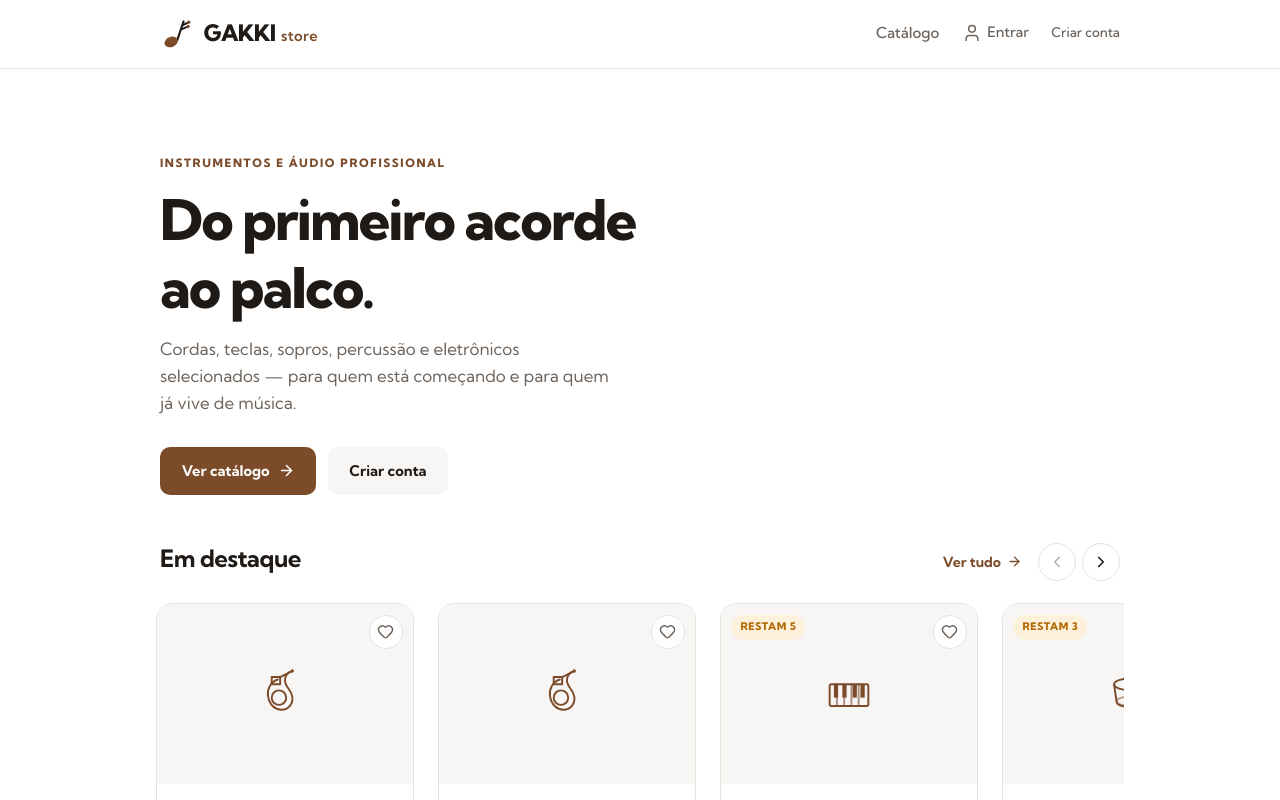
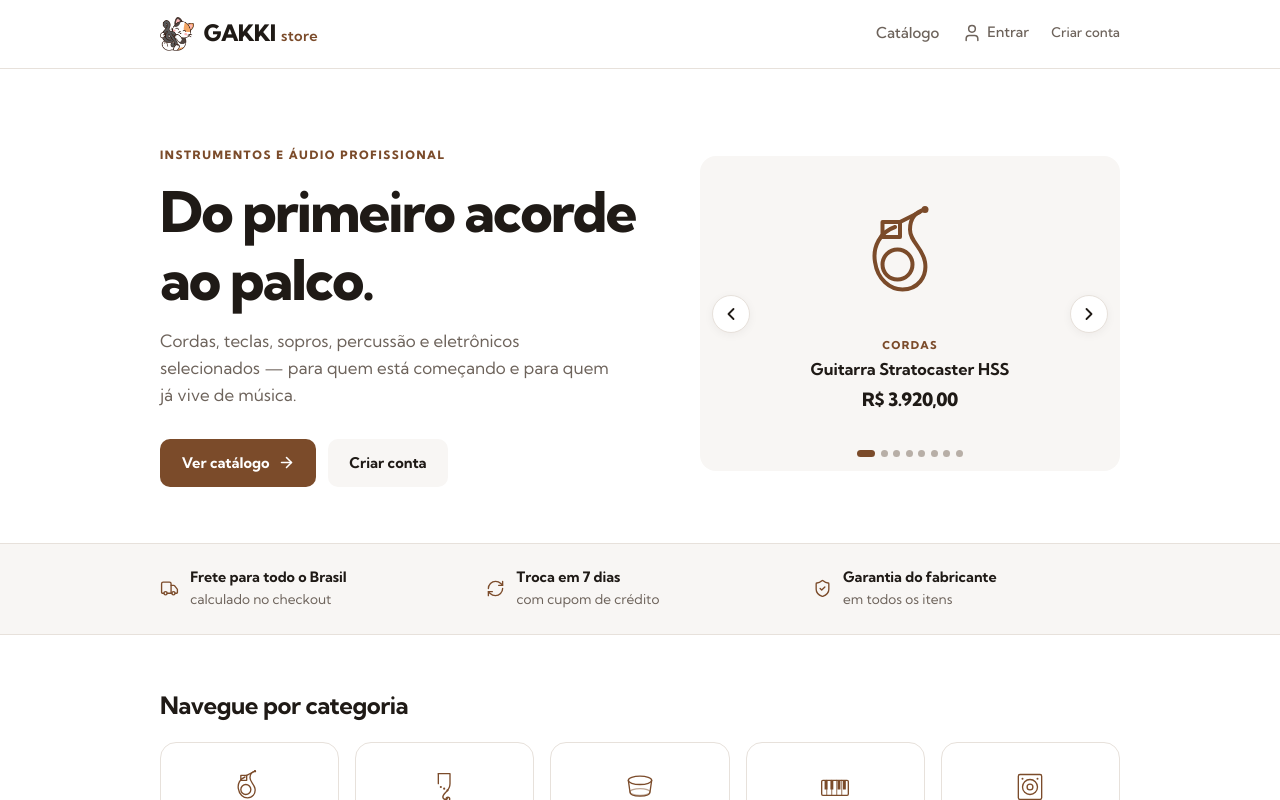
Before and after one commit to DanielMakiyama/frontGAKKI-ecommerce, a React (Vite) app: page / in a window 1280 px wide. Shown: the top 800 px of the page. Built offline with nearby package versions, Linux system fonts and the light colour scheme; no server answers.

Commit message:
feat: substitui logo da marca

```diff
--- a/index.html
+++ b/index.html
@@ -2,7 +2,7 @@
 <html lang="pt-BR">
   <head>
     <meta charset="UTF-8" />
-    <link rel="icon" type="image/svg+xml" href="/favicon.svg" />
+    <link rel="icon" type="image/png" href="/favicon.png" />
     <meta name="viewport" content="width=device-width, initial-scale=1.0" />
     <meta name="theme-color" content="#ffffff" />
     <link rel="preconnect" href="https://fonts.googleapis.com" />
--- a/src/components/CarrosselProdutos.jsx
+++ b/src/components/CarrosselProdutos.jsx
@@ -57,31 +57,23 @@ export default function CarrosselProdutos({ titulo, produtos = [], verTudoPara }
     <section className="carrossel" aria-labelledby="titulo-carrossel">
       <header className="cabecalho-secao">
         <h2 id="titulo-carrossel">{titulo}</h2>
-
-        <div className="carrossel-controles">
         {verTudoPara && (
           <Link to={verTudoPara} className="link-secao">
             Ver tudo <ArrowRight size={15} strokeWidth={2.2} />
           </Link>
         )}
-          <div className="carrossel-nav">
+      </header>
+
+      {/* As setas moram na moldura, não no cabeçalho: ficam ancoradas nas
+          pontas do trilho, que é onde o conteúdo entra e sai. */}
+      <div className="carrossel-moldura">
         <button
-              type="button" className="btn-carrossel"
+          type="button" className="btn-carrossel esquerda"
           onClick={() => deslizar(-1)} disabled={!podeVoltar}
           aria-label="Produtos anteriores"
         >
-              <ChevronLeft size={18} strokeWidth={2.2} />
+          <ChevronLeft size={20} strokeWidth={2.2} />
         </button>
-            <button
-              type="button" className="btn-carrossel"
-              onClick={() => deslizar(1)} disabled={!podeAvancar}
-              aria-label="Próximos produtos"
-            >
-              <ChevronRight size={18} strokeWidth={2.2} />
-            </button>
-          </div>
-        </div>
-      </header>
 
         {/* tabIndex={0} torna o trilho focável: com o foco nele, as setas do
             teclado rolam a lista. Sem isso, quem não usa mouse fica preso. */}
@@ -97,6 +89,15 @@ export default function CarrosselProdutos({ titulo, produtos = [], verTudoPara }
             <ProdutoCard key={p.id} produto={p} />
           ))}
         </div>
+
+        <button
+          type="button" className="btn-carrossel direita"
+          onClick={() => deslizar(1)} disabled={!podeAvancar}
+          aria-label="Próximos produtos"
+        >
+          <ChevronRight size={20} strokeWidth={2.2} />
+        </button>
+      </div>
     </section>
   );
 }
--- /dev/null
+++ b/src/components/DestaqueHero.jsx
@@ -0,0 +1,95 @@
+import { useEffect, useState } from "react";
+import { Link } from "react-router-dom";
+import { ChevronLeft, ChevronRight } from "lucide-react";
+import IconeInstrumento from "./IconeInstrumento";
+import { formatarBRL } from "./ProdutoCard";
+
+/**
+ * DestaqueHero — painel do hero que mostra UM produto por vez, com setas
+ * nas laterais para folhear.
+ *
+ * Diferente do <CarrosselProdutos />, aqui não há rolagem: é uma troca
+ * de conteúdo por índice, porque só existe um card visível. Por isso a
+ * navegação é circular — do último volta ao primeiro. Numa lista que
+ * rola, parar na ponta faz sentido; folheando um por um, esbarrar num
+ * botão morto só irrita.
+ *
+ * O painel inteiro é um <Link> para o produto exibido; as setas ficam
+ * acima dele na pilha (z-index) para receberem o próprio clique.
+ */
+export default function DestaqueHero({ produtos = [] }) {
+  const [indice, setIndice] = useState(0);
+
+  // Se a lista chegar depois (ou encolher), um índice antigo apontaria
+  // para um produto que não existe mais.
+  useEffect(() => setIndice(0), [produtos]);
+
+  if (produtos.length === 0) {
+    return <div className="hero-visual" aria-hidden="true" />;
+  }
+
+  const produto = produtos[indice] ?? produtos[0];
+  const categoria = [...produto.categorias][0] || "Instrumento";
+
+  // O `+ produtos.length` antes do módulo evita índice negativo ao
+  // voltar do primeiro: (0 - 1) % 8 é -1 em JavaScript, não 7.
+  const mover = (passo) =>
+    setIndice((i) => (i + passo + produtos.length) % produtos.length);
+
+  return (
+    <div
+      className="hero-visual"
+      role="group"
+      aria-roledescription="carrossel"
+      aria-label="Produtos em destaque"
+    >
+      <button
+        type="button"
+        className="seta-destaque esquerda"
+        onClick={() => mover(-1)}
+        aria-label="Produto anterior"
+      >
+        <ChevronLeft size={20} strokeWidth={2.2} />
+      </button>
+
+      {/* A `key` faz o React remontar o bloco a cada troca, o que
+          reinicia a animação de entrada. Sem ela, o conteúdo mudaria
+          sem transição nenhuma. */}
+      <Link
+        to={`/produtos/${produto.id}`}
+        className="destaque-conteudo"
+        key={produto.id}
+        aria-live="polite"
+      >
+        <IconeInstrumento categoria={categoria} />
+        <div className="destaque-info">
+          <span className="destaque-categoria">{categoria}</span>
+          <strong>{produto.nome}</strong>
+          <span className="destaque-preco">{formatarBRL(produto.valorVenda)}</span>
+        </div>
+      </Link>
+
+      <button
+        type="button"
+        className="seta-destaque direita"
+        onClick={() => mover(1)}
+        aria-label="Próximo produto"
+      >
+        <ChevronRight size={20} strokeWidth={2.2} />
+      </button>
+
+      <div className="destaque-pontos">
+        {produtos.map((p, i) => (
+          <button
+            key={p.id}
+            type="button"
+            className={`ponto${i === indice ? " ativo" : ""}`}
+            onClick={() => setIndice(i)}
+            aria-label={`Ver ${p.nome}`}
+            aria-current={i === indice}
+          />
+        ))}
+      </div>
+    </div>
+  );
+}
--- a/src/components/LogoGakki.jsx
+++ b/src/components/LogoGakki.jsx
@@ -1,59 +1,37 @@
+import logo from "/logo-gakki.png";
+
 /**
- * LogoGakki — assinatura visual da GAKKI STORE.
+ * LogoGakki — símbolo da marca.
  *
- * O desenho funde dois símbolos numa figura só:
+ * Passou a ser uma imagem (`public/logo-gakki.png`) no lugar do SVG
+ * desenhado à mão. Quem consome o componente não precisa saber disso: a
+ * API continua a mesma (`size`, `className`, `titulo`), então Header e
+ * qualquer outro ponto seguem funcionando sem alteração.
  *
- *   • CABEÇA DA NOTA → a elipse inclinada (-22°) na base, preenchida com
- *     a cor da marca. É o corpo da figura;
- *   • BRAÇO E CRAVELHAS DO SHAMISEN (sao + itomaki) → a haste que sobe
- *     da nota e as duas travessas com botão na ponta, saindo do MESMO
- *     lado — é assim que o tenjin (a cabeça do shamisen) aparece visto
- *     de perfil.
+ * Duas diferenças práticas em relação ao SVG anterior:
  *
- * As cravelhas ficarem só à direita não é detalhe estético: com uma de
- * cada lado a figura vira um sustenido (♯). De um lado só, vira cabeça
- * de instrumento.
+ *   • a cor é fixa — não acompanha mais `currentColor` nem
+ *     `--cor-primaria`. Sobre fundo escuro, a arte se mantém como é;
+ *   • é raster. O arquivo está em 256px, então aguenta até 128px de
+ *     exibição em tela retina. Para usar bem maior, exporte um PNG
+ *     maior (ou um SVG) e troque só este arquivo.
  *
- * Cores: haste e cravelhas usam `currentColor` (herdam a cor do texto do
- * container); cabeça e botões usam `--cor-primaria`. Por isso o mesmo
- * componente serve header claro, rodapé escuro e estado hover sem
- * precisar de nenhuma prop de cor.
+ * `titulo` continua controlando a acessibilidade: sem ele a imagem é
+ * decorativa (`alt=""`), porque a palavra "GAKKI store" já aparece ao
+ * lado no header e um alt aqui seria leitura duplicada.
  */
 export default function LogoGakki({ size = 34, className = "", titulo }) {
   return (
-    <svg
+    <img
+      src={logo}
       className={className}
       width={size}
       height={size}
-      viewBox="0 0 32 32"
-      fill="none"
-      role={titulo ? "img" : undefined}
-      aria-label={titulo || undefined}
+      alt={titulo || ""}
       aria-hidden={titulo ? undefined : true}
-      focusable="false"
-    >
-      {titulo && <title>{titulo}</title>}
-
-      {/* braço do shamisen (sao) — também é a haste da nota */}
-      <path d="M16.3 21.6 L22.2 4.2" stroke="currentColor" strokeWidth="2" strokeLinecap="round" />
-
-      {/* cravelhas (itomaki), ambas para o mesmo lado */}
-      <path d="M20 11.6 L26.2 9" stroke="currentColor" strokeWidth="1.8" strokeLinecap="round" />
-      <path d="M21.2 7.9 L27 4.9" stroke="currentColor" strokeWidth="1.8" strokeLinecap="round" />
-
-      {/* botões das cravelhas */}
-      <circle cx="26.4" cy="8.9" r="1.6" fill="var(--cor-primaria)" />
-      <circle cx="27.2" cy="4.8" r="1.6" fill="var(--cor-primaria)" />
-
-      {/* cabeça da nota — corpo da figura */}
-      <ellipse
-        cx="10.5"
-        cy="23.5"
-        rx="6.4"
-        ry="4.8"
-        transform="rotate(-22 10.5 23.5)"
-        fill="var(--cor-primaria)"
-      />
-    </svg>
+      draggable={false}
+      // Sem lazy: o logo aparece na primeira dobra de todas as páginas.
+      decoding="async"
+    />
   );
 }
--- a/src/index.css
+++ b/src/index.css
@@ -51,6 +51,10 @@
   /* Página de produto: precisa de duas colunas confortáveis, mas não da
      tela inteira — a 1800px a foto e o texto ficariam longe demais. */
   --largura-container-medio: 1180px;
+  /* Vitrines horizontais: uma faixa mais larga que o resto da página,
+     para caber mais um card. A diferença para o container-medio (300px)
+     é exatamente a largura de um card + o vão entre eles. */
+  --largura-container-largo: 1480px;
 
   /* --- Forma --------------------------------------------- */
   --raio-sm: 8px;
@@ -127,6 +131,7 @@ button { font-family: inherit; cursor: pointer; }
 .container { width: 100%; margin: 0 auto; }
 .container-estreito { max-width: var(--largura-container-estreito); }
 .container-medio { max-width: var(--largura-container-medio); }
+.container-largo { max-width: var(--largura-container-largo); }
 @media (max-width: 700px) { :root { --recuo-lateral: 1.25rem; } }
 
 /* ---------- Header ---------- */
@@ -158,12 +163,15 @@ button { font-family: inherit; cursor: pointer; }
 }
 .gakki-logo .simbolo {
   flex-shrink: 0;
+  /* object-fit: a arte não é perfeitamente quadrada; sem isto ela
+     esticaria para caber na caixa width x height. */
+  object-fit: contain;
   transition: transform .25s cubic-bezier(.34, 1.4, .64, 1);
 }
-/* O braço do shamisen gira uns graus no hover, como se o instrumento
-   fosse ajeitado na mão. Origem no corpo da nota, não no centro do SVG. */
-.gakki-logo:hover .simbolo { transform: rotate(-8deg); }
-.gakki-logo .simbolo { transform-origin: 33% 73%; }
+/* Balancinho no hover. A origem estava calibrada para o corpo da nota
+   do SVG antigo; com a arte nova, o ponto de giro é o centro. */
+.gakki-logo:hover .simbolo { transform: rotate(-7deg) scale(1.05); }
+.gakki-logo .simbolo { transform-origin: 50% 55%; }
 @media (prefers-reduced-motion: reduce) {
   .gakki-logo .simbolo { transition: none; }
   .gakki-logo:hover .simbolo { transform: none; }
@@ -515,8 +523,14 @@ table.tabela-simples tbody tr:hover { background: var(--cor-fundo-alt); }
 
 /* ---------- Home: hero, categorias e destaques ---------- */
 
-.hero { padding-top: 2.5rem; padding-bottom: 3rem; }
-@media (max-width: 860px) { .hero { padding-bottom: 2.5rem; } }
+.hero {
+  display: grid; grid-template-columns: minmax(0, 1fr) minmax(0, 420px);
+  gap: 3rem; align-items: center;
+  padding-top: 2rem; padding-bottom: 3.5rem;
+}
+@media (max-width: 860px) {
+  .hero { grid-template-columns: 1fr; gap: 2rem; padding-bottom: 2.5rem; }
+}
 
 .hero-etiqueta {
   display: inline-block; margin-bottom: .9rem;
@@ -870,18 +884,33 @@ table.tabela-simples tbody tr:hover { background: var(--cor-fundo-alt); }
 
 /* ---------- Carrossel de produtos ---------- */
 
-.carrossel-controles { display: flex; align-items: center; gap: 1rem; }
-.carrossel-nav { display: flex; gap: .4rem; }
+/* Moldura relativa: é a referência de posicionamento das setas, que
+   ficam ancoradas nas pontas do trilho. */
+.carrossel-moldura { position: relative; }
 
 .btn-carrossel {
-  width: 38px; height: 38px; border-radius: 50%;
+  position: absolute; top: 42%; transform: translateY(-50%); z-index: 3;
+  width: 42px; height: 42px; border-radius: 50%;
   border: 1px solid var(--cor-borda); background: var(--cor-superficie);
   color: var(--cor-tinta);
   display: flex; align-items: center; justify-content: center;
-  transition: border-color .15s ease, color .15s ease;
+  box-shadow: var(--sombra-forte);
+  transition: border-color .15s ease, color .15s ease, opacity .15s ease;
 }
+/* Ficam meio corpo para fora do trilho: não tampam o card da ponta e
+   deixam claro que o conteúdo continua além da borda. */
+.btn-carrossel.esquerda { left: -21px; }
+.btn-carrossel.direita { right: -21px; }
 .btn-carrossel:hover:not(:disabled) { border-color: var(--cor-primaria); color: var(--cor-primaria); }
-.btn-carrossel:disabled { color: var(--cor-texto-fraco); border-color: var(--cor-borda); cursor: not-allowed; }
+/* Na ponta da lista a seta some em vez de ficar cinza: sem conteúdo
+   além dali, um botão morto só ocupa espaço sobre o card. */
+.btn-carrossel:disabled { opacity: 0; pointer-events: none; }
+
+/* Sem folga lateral para as setas saírem: elas voltam para dentro. */
+@media (max-width: 1560px) {
+  .btn-carrossel.esquerda { left: .5rem; }
+  .btn-carrossel.direita { right: .5rem; }
+}
 
 .carrossel-trilho {
   display: flex; gap: 1.5rem;
@@ -904,3 +933,64 @@ table.tabela-simples tbody tr:hover { background: var(--cor-fundo-alt); }
    para caber no trilho, e não sobraria nada para rolar. */
 .carrossel-trilho > .produto-card { flex: 0 0 258px; scroll-snap-align: start; }
 @media (max-width: 520px) { .carrossel-trilho > .produto-card { flex-basis: 74%; } }
+
+
+/* ---------- Painel de destaque do hero (um produto por vez) ---------- */
+
+.hero-visual {
+  position: relative;
+  aspect-ratio: 4 / 3;
+  background: var(--cor-fundo-alt); border-radius: var(--raio-lg);
+  overflow: hidden;
+}
+
+.destaque-conteudo {
+  position: absolute; inset: 0;
+  display: flex; flex-direction: column; align-items: center; justify-content: center;
+  gap: 1.2rem; padding: 2rem 3.5rem 3rem;
+  text-align: center;
+  animation: entrada-destaque .28s ease-out;
+}
+.destaque-conteudo > svg { width: 120px; height: 120px; color: var(--cor-primaria); flex-shrink: 0; }
+.destaque-info { display: flex; flex-direction: column; gap: .15rem; }
+.destaque-categoria {
+  font-size: 0.68rem; font-weight: 800; text-transform: uppercase;
+  letter-spacing: .12em; color: var(--cor-primaria);
+}
+.destaque-info strong { color: var(--cor-tinta); font-size: 1.02rem; font-weight: 700; }
+.destaque-preco { font-size: 1.15rem; font-weight: 800; color: var(--cor-tinta); letter-spacing: -0.02em; }
+.destaque-conteudo:hover .destaque-info strong { color: var(--cor-primaria); }
+
+@keyframes entrada-destaque {
+  from { opacity: 0; transform: translateY(6px); }
+  to   { opacity: 1; transform: none; }
+}
+@media (prefers-reduced-motion: reduce) {
+  .destaque-conteudo { animation: none; }
+}
+
+/* As setas ficam acima do link que cobre o painel inteiro. */
+.seta-destaque {
+  position: absolute; top: 50%; transform: translateY(-50%); z-index: 2;
+  width: 38px; height: 38px; border-radius: 50%;
+  border: 1px solid var(--cor-borda); background: var(--cor-superficie);
+  color: var(--cor-tinta);
+  display: flex; align-items: center; justify-content: center;
+  box-shadow: var(--sombra);
+  transition: border-color .15s ease, color .15s ease;
+}
+.seta-destaque:hover { border-color: var(--cor-primaria); color: var(--cor-primaria); }
+.seta-destaque.esquerda { left: .75rem; }
+.seta-destaque.direita { right: .75rem; }
+
+.destaque-pontos {
+  position: absolute; bottom: .9rem; left: 0; right: 0; z-index: 2;
+  display: flex; justify-content: center; gap: .35rem;
+}
+.ponto {
+  width: 7px; height: 7px; padding: 0; border-radius: 50%;
+  border: none; background: var(--cor-texto-fraco);
+  transition: background .15s ease, width .15s ease;
+}
+.ponto:hover { background: var(--cor-texto-suave); }
+.ponto.ativo { background: var(--cor-primaria); width: 18px; border-radius: var(--raio-pill); }
--- a/src/pages/Home.jsx
+++ b/src/pages/Home.jsx
@@ -5,10 +5,11 @@ import { api } from "../api/client";
 import { useAuth } from "../context/AuthContext";
 import AdminDashboard from "../components/AdminDashboard";
 import IconeInstrumento from "../components/IconeInstrumento";
+import DestaqueHero from "../components/DestaqueHero";
 import CarrosselProdutos from "../components/CarrosselProdutos";
 
-// Mais itens que o grid antigo mostrava: um carrossel com 4 cards não
-// tem para onde rolar, e a seta nasceria desabilitada.
+// A mesma lista alimenta o painel do hero e o carrossel do rodapé: uma
+// requisição só, dois usos.
 const QTD_VITRINE = 8;
 
 export default function Home() {
@@ -32,6 +33,7 @@ export default function Home() {
   return (
     <>
       <section className="hero container container-medio">
+        <div className="hero-texto">
           <span className="hero-etiqueta">Instrumentos e áudio profissional</span>
           <h1>Do primeiro acorde ao palco.</h1>
           <p>
@@ -44,11 +46,10 @@ export default function Home() {
             </Link>
             {!usuario && <Link to="/registrar" className="btn btn-secundario">Criar conta</Link>}
           </div>
+        </div>
+
+        <DestaqueHero produtos={vitrine} />
       </section>
-
-      <div className="container container-medio secao-home">
-        <CarrosselProdutos titulo="Em destaque" produtos={vitrine} verTudoPara="/catalogo" />
-      </div>
 
       <section className="faixa-garantias faixa-cheia">
         <div className="container container-medio">
@@ -77,6 +78,10 @@ export default function Home() {
           </div>
         </section>
       )}
+
+      <div className="container container-largo secao-home">
+        <CarrosselProdutos titulo="Em destaque" produtos={vitrine} verTudoPara="/catalogo" />
+      </div>
     </>
   );
 }
```
Also changed, not shown: public/favicon.png (added), public/logo-gakki.png (added). Lines whose indentation alone changed are shown as unchanged.
